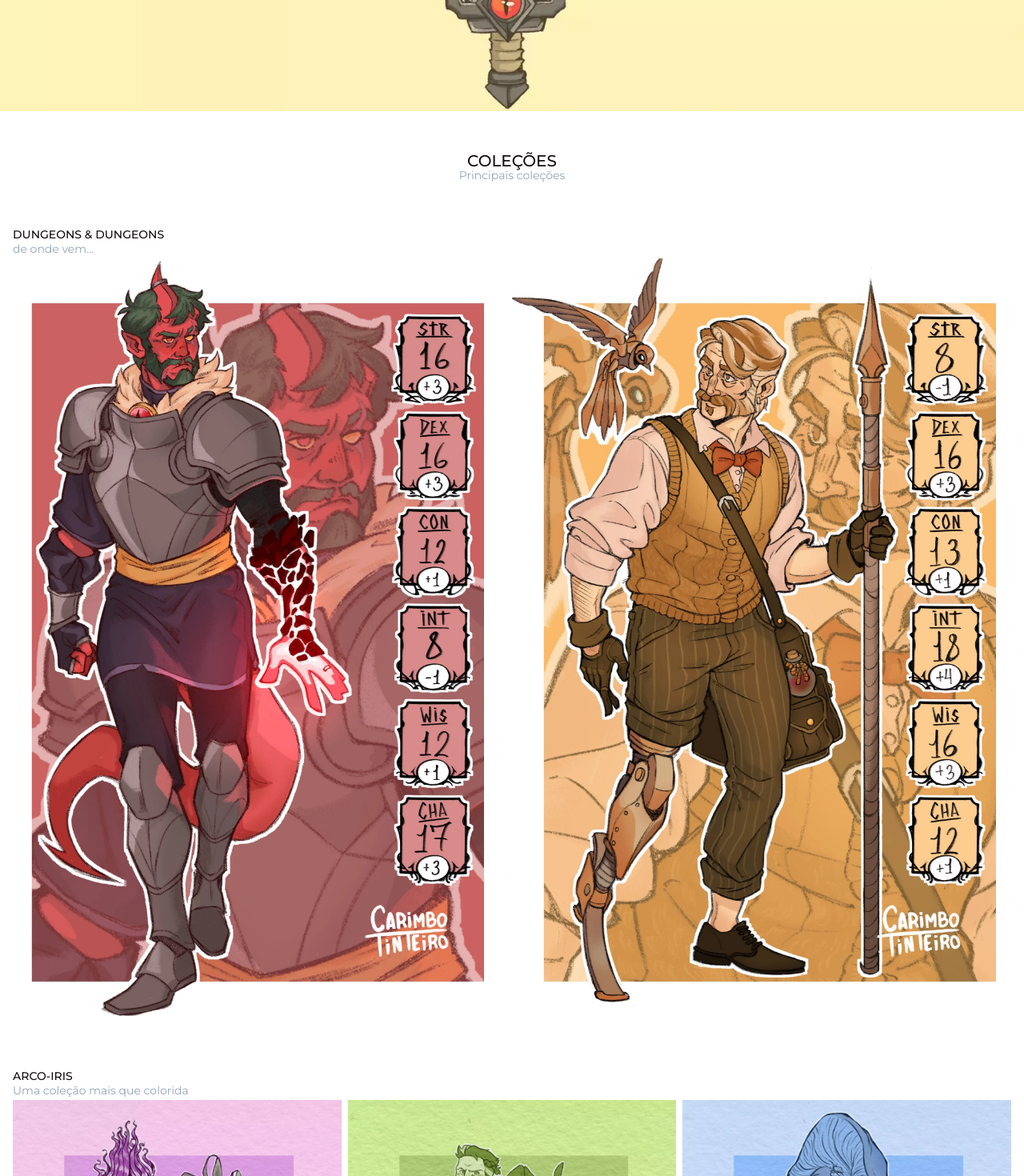
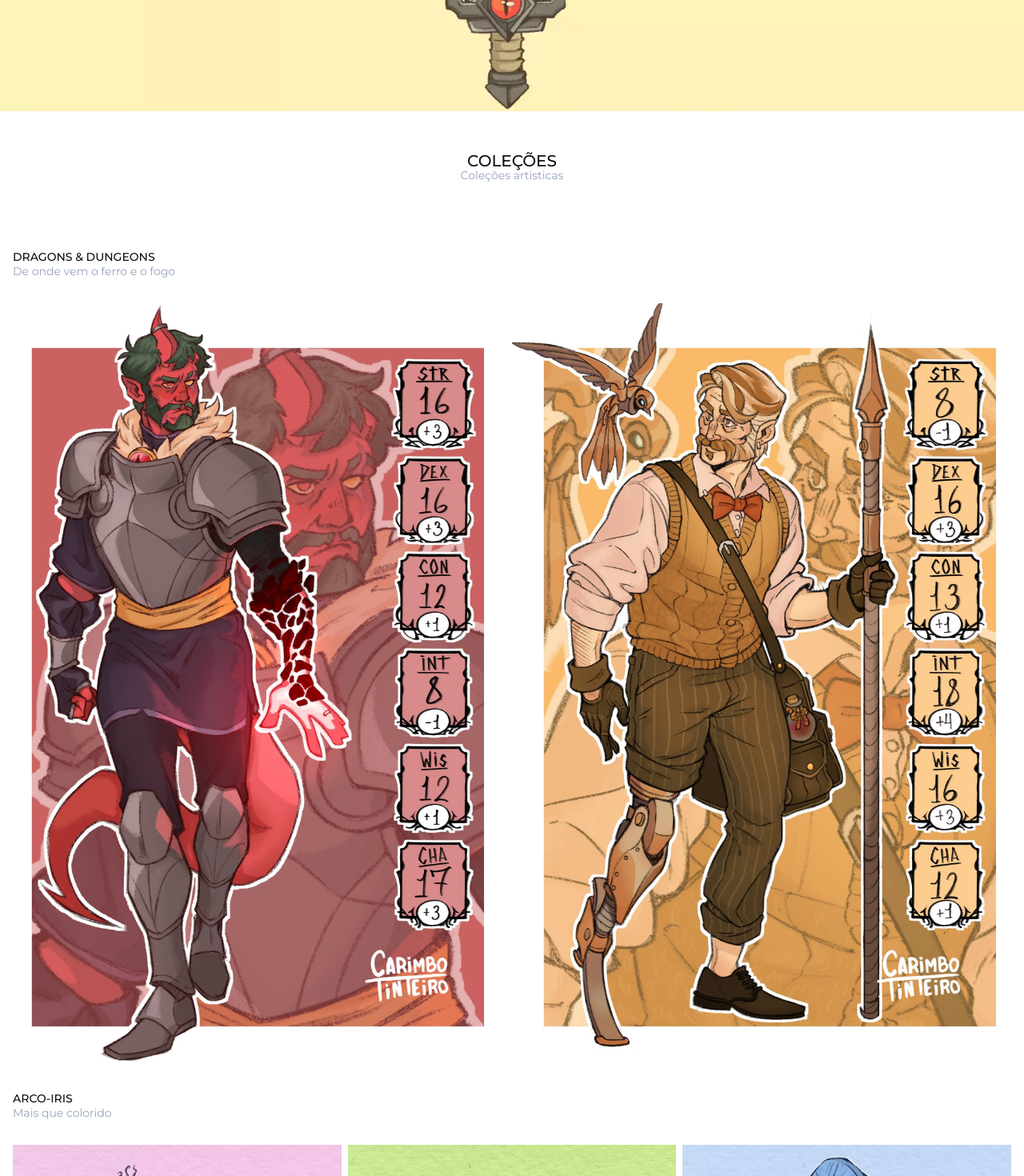
Before and after one commit to itsV1tor/CarimboPortfolio, a React (Vite) app: page / in a window 1280 px wide. Shown: the part 400-1870 px from the top of the page at 80% size. Built offline with nearby package versions, Linux system fonts and the light colour scheme.

Commit message:
feat: orgnized project

```diff
--- a/src/App.tsx
+++ b/src/App.tsx
@@ -1,5 +1,7 @@
 import { images } from './assets';
 import { Home, Images, Twitter, Mail } from 'lucide-react';
+import { SectionTitle } from './components/SectionTitle';
+import { ColectionTitle } from './components/ColectionTitle';
 export function App() {
   return (
     <div className='m-auto max-w-screen-xl'>
@@ -38,18 +40,8 @@ export function App() {
         <img src={images.banner} alt='banner' />
       </header>
       <section>
-        <div className='pt-14 text-center'>
-          <h2 className='text-xl font-medium uppercase leading-3 text-principal-negative'>
-            coleções
-          </h2>
-          <span className='text-sm text-slate-400'>Principais coleções</span>
-        </div>
-        <div className='ml-4 pt-14'>
-          <h2 className='text-sm font-medium uppercase leading-3 text-principal-negative'>
-            dungeons & dungeons
-          </h2>
-          <span className='text-sm text-slate-400'>de onde vem...</span>
-        </div>
+        <SectionTitle title='Coleções' subtitle='Coleções artisticas' />
+        <ColectionTitle title='Dragons & Dungeons' subtitle='De onde vem o ferro e o fogo'/>
         <aside className='flex max-md:flex-col'>
           <div className='flex max-md:flex'>
             <img src={images.principal_1} className='w-full' />
@@ -60,12 +52,7 @@ export function App() {
             <img src={images.principal_4} className='w-full' />
           </div>
         </aside>
-        <div className='ml-4 pt-14'>
-          <h2 className='text-sm font-medium uppercase leading-3 text-principal-negative'>
-            arco-iris
-          </h2>
-          <span className='text-sm text-slate-400'>Uma coleção mais que colorida</span>
-        </div>
+        <ColectionTitle title='Arco-Iris' subtitle='Mais que colorido'/>
         <aside className='px-4'>
           <div className='grid grid-cols-3 gap-2 max-md:grid-cols-2'>
             <img src={images.colorized_1} className='w-full' />
@@ -76,12 +63,7 @@ export function App() {
             <img src={images.colorized_6} className='w-full' />
           </div>
         </aside>
-        <div className='ml-4 pt-14'>
-          <h2 className='text-sm font-medium uppercase leading-3 text-principal-negative'>
-            Vitral
-          </h2>
-          <span className='text-sm text-slate-400'>Expressões medievais</span>
-        </div>
+        <ColectionTitle title='Vitral' subtitle='Ao estilo medieval'/>
         <aside className='px-4'>
           <div className='flex gap-2'>
             <img src={images.strainedGlass_1} className='w-full' />
@@ -91,10 +73,7 @@ export function App() {
         </aside>
       </section>
       <section>
-        <div className='py-14 text-center'>
-          <h2 className='text-xl font-medium uppercase leading-3 text-principal-negative'>Sobre</h2>
-          <span className='text-sm text-slate-400'>Um pouquinho sobre mim</span>
-        </div>
+        <SectionTitle title='Sobre' subtitle='Um pouquinho sobre mim' />
         <div className='m-auto w-fit'>
           <img
             src={images.profile}
@@ -117,12 +96,7 @@ export function App() {
         </div>
       </section>
       <section>
-        <div className='py-14 text-center'>
-          <h2 className='text-xl font-medium uppercase leading-3 text-principal-negative'>
-            Contato
-          </h2>
-          <span className='text-sm text-slate-400'>Entre em contato comigo</span>
-        </div>
+        <SectionTitle title='Contato' subtitle='Entre em contato comigo' />
       </section>
       <section className='mb-7 flex'>
         <a
@@ -142,7 +116,9 @@ export function App() {
         </a>
       </section>
       <footer className='py-6'>
-        <p className='text-center text-sm text-slate-400'>© 2024 Carimbo - Designed & Coded by Haku</p>
+        <p className='text-center text-sm text-slate-400'>
+          © 2024 Carimbo - Designed & Coded by Haku
+        </p>
       </footer>
     </div>
   );
--- /dev/null
+++ b/src/components/ColectionTitle.tsx
@@ -0,0 +1,11 @@
+import { TSectionTitle } from "../types/TSectionTitle";
+export function ColectionTitle({title, subtitle}:TSectionTitle) {
+  return (
+    <div className='ml-4 my-7'>
+      <h2 className='text-sm font-medium uppercase leading-3 text-principal-negative'>
+        {title}
+      </h2>
+      <span className='text-sm text-slate-400'>{subtitle}</span>
+    </div>
+  );
+}
--- /dev/null
+++ b/src/components/SectionTitle.tsx
@@ -0,0 +1,10 @@
+import { TSectionTitle } from "../types/TSectionTitle";
+
+export function SectionTitle({title, subtitle}: TSectionTitle) {
+  return (
+    <div className='py-14 text-center'>
+      <h2 className='text-xl font-medium uppercase leading-3 text-principal-negative'>{title}</h2>
+      <span className='text-sm text-slate-400'>{subtitle}</span>
+    </div>
+  );
+}
--- /dev/null
+++ b/src/types/TSectionTitle.ts
@@ -0,0 +1,4 @@
+export interface TSectionTitle {
+  title: string;
+  subtitle: string;
+}
```
